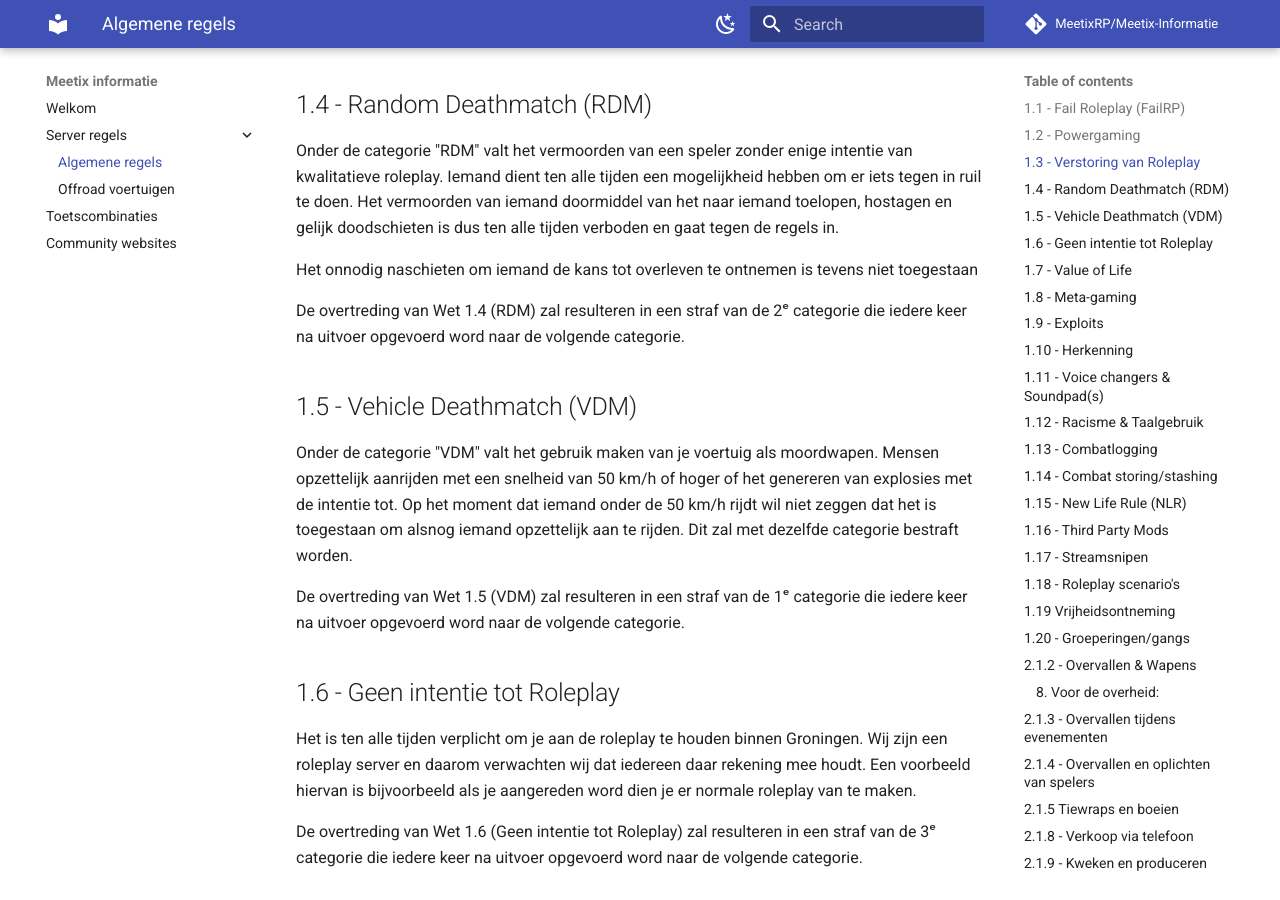
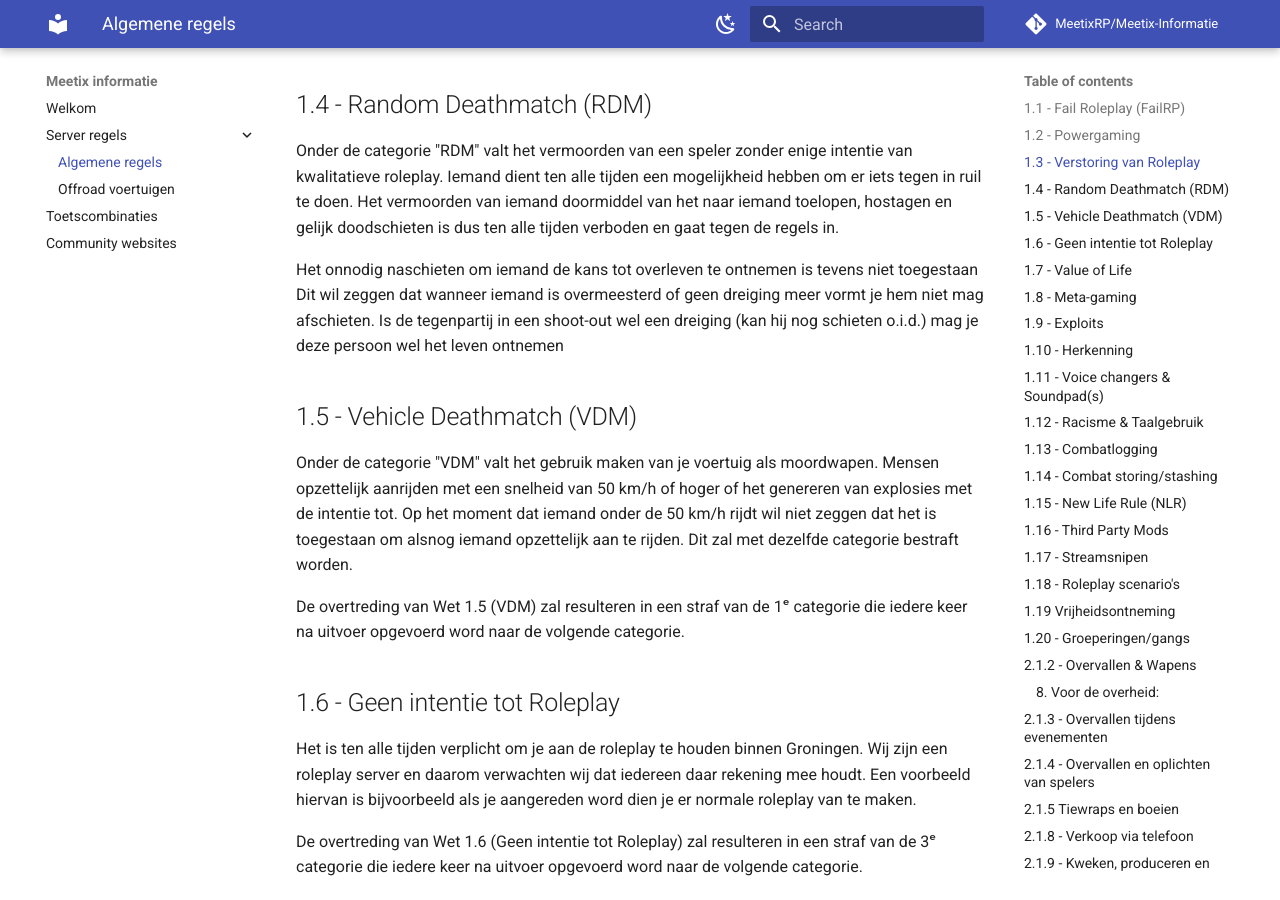
Before and after one commit to MeetixRP/Meetix-Informatie, an MkDocs documentation site: the page built from docs/algemeneregels.md, in a window 1280 px wide and 900 px high, scrolled down 1450 px. Built offline with MkDocs 1.6.1 and Material for MkDocs 9.7.7, drawn with Linux system fonts in a browser that asks for light colours; comment, search, counter and statistics services are not loaded; some of the changed text lies outside the part shown.

Commit message:
Update algemeneregels.md
1.1, 1.4, 2.1.9

```diff
--- a/docs/algemeneregels.md
+++ b/docs/algemeneregels.md
@@ -43,8 +43,8 @@
 Het vermoorden van iemand doormiddel van het naar iemand toelopen, hostagen en gelijk doodschieten is dus ten alle tijden verboden en gaat tegen de regels in.
 
 Het onnodig naschieten om iemand de kans tot overleven te ontnemen is tevens niet toegestaan
-
-De overtreding van Wet 1.4 (RDM) zal resulteren in een straf van de 2ᵉ categorie die iedere keer na uitvoer opgevoerd word naar de volgende categorie.
+Dit wil zeggen dat wanneer iemand is overmeesterd of geen dreiging meer vormt je hem niet mag afschieten.
+Is de tegenpartij in een shoot-out wel een dreiging (kan hij nog schieten o.i.d.) mag je deze persoon wel het leven ontnemen
 
 ## 1.5 - Vehicle Deathmatch (VDM)
 
@@ -324,19 +324,15 @@
 - Witwas praktijken
 
 
-## 2.1.9 - Kweken en produceren
+## 2.1.9 - Kweken, produceren en witwassen
 
 Het produceren, kweken of genereren van illegale goederen in custom MLO's/gebouwen is niet toegestaan.
 Ook is het niet toegestaan om te produceren of wiet te kweken op daken die niet toegankelijk zijn zonder helikopters of vliegtuigen.
 Tevens is het plaatsen van tuin-tafels niet toegestaan op openbare wegen en/of gebouwen
 
+Tijdens witwassen is het niet toegestaan om het geld door te geven aan een ander.
+Vanaf start tot inleverlocatie ben je verplicht alle goederen bij je te houden.
 
-Deel 2 omvat de volgende onderwerpen:
-
-- Groningen wetboek
-- Vliegbrevet
-- Job menu (forceren)
-- Corruptie (als overheidsdienst)
 
 ## 2.1.10 Overvallen & Voertuigen
 
```
Also changed, not shown: other parts of docs/algemeneregels.md (+1 -1 lines).
